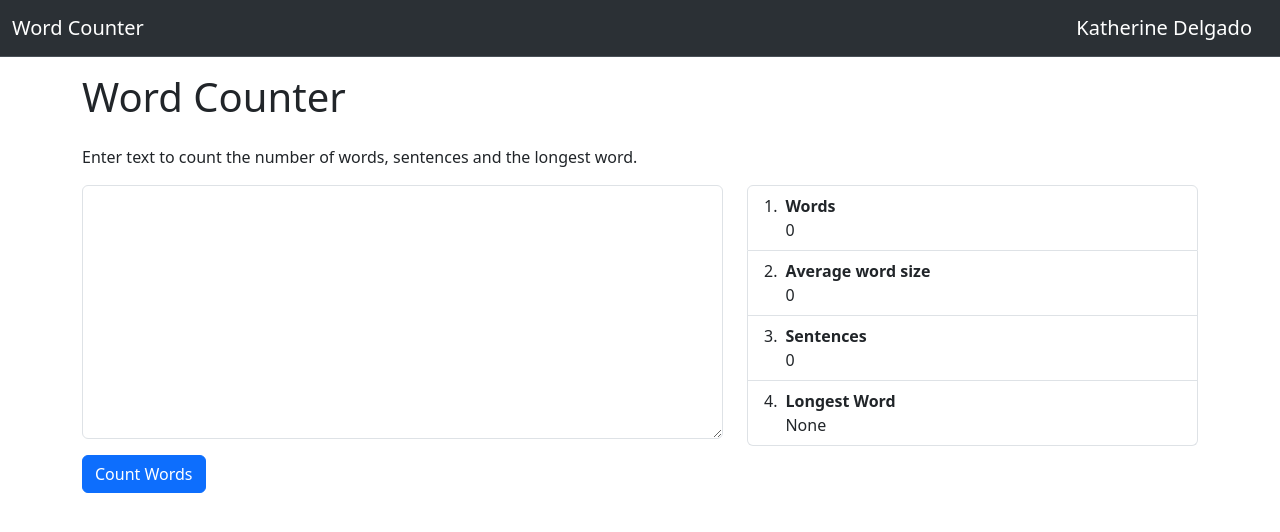
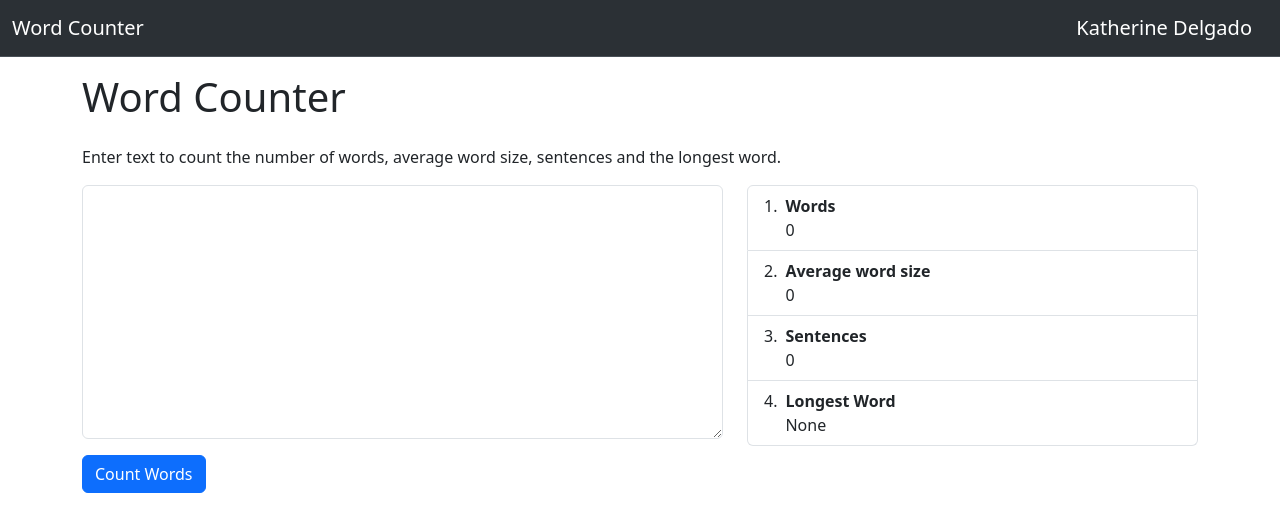
Before and after one commit to Kate505/Javascript_Exercises, a plain HTML site: page index.html in a window 1280 px wide. Drawn offline with nearby package versions, Linux system fonts and the light colour scheme.

Commit message:
updating page title

```diff
--- a/index.html
+++ b/index.html
@@ -2,7 +2,7 @@
 <html lang="en">
 <head>
   <meta charset="UTF-8">
-  <title>Hello World</title>
+  <title>Word Counter</title>
   <meta name="viewport" content="width=device-width, initial-scale=1">
   <title>Bootstrap demo</title>
   <link href="https://cdn.jsdelivr.net/npm/bootstrap@5.3.3/dist/css/bootstrap.min.css" rel="stylesheet"
@@ -26,7 +26,7 @@
     <div class="row">
       <div class="col-12">
         <h1 class="py-3">Word Counter</h1>
-        <p>Enter text to count the number of words, sentences and the longest word.</p>
+        <p>Enter text to count the number of words, average word size, sentences and the longest word.</p>
       </div>
       <div class="col-7">
         <textarea id="text" class="mb-3 form-control" rows="10"></textarea>
```
